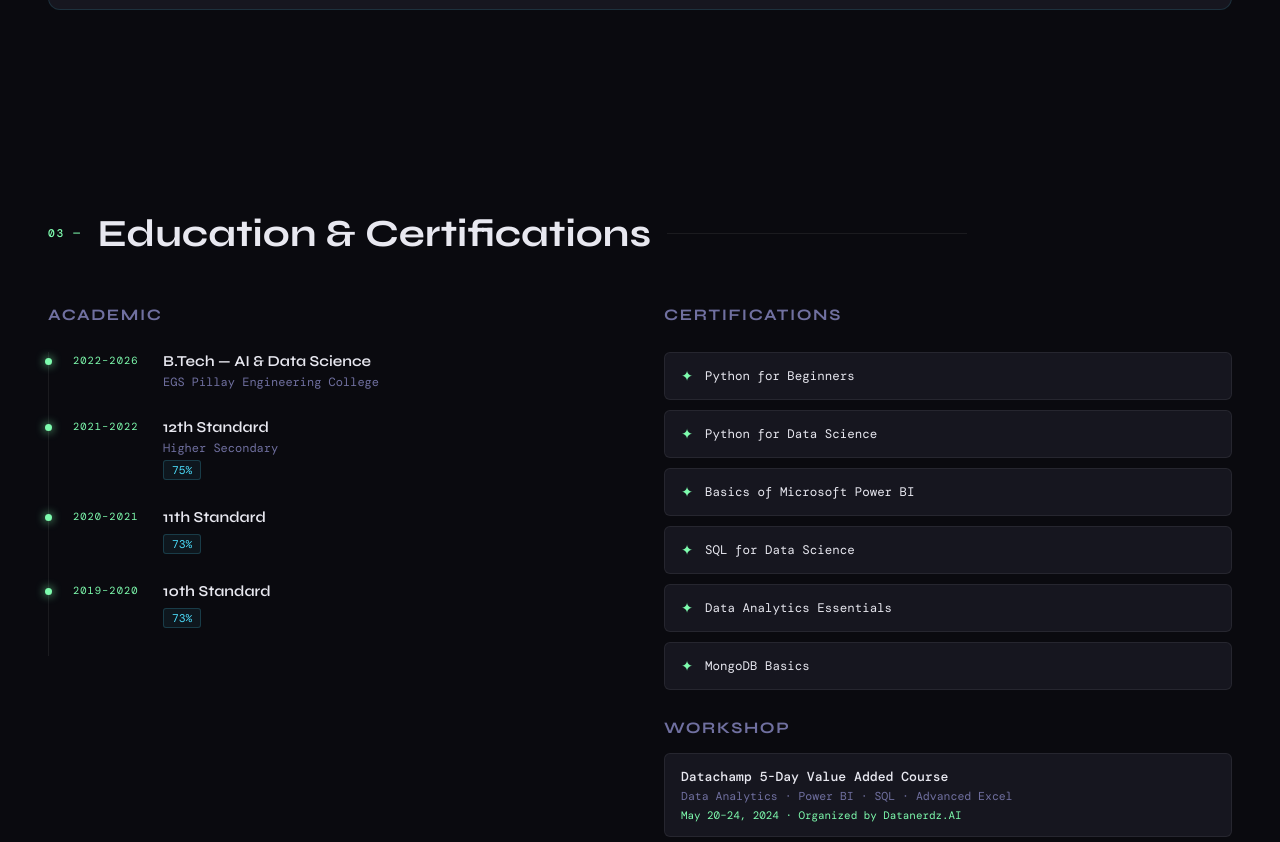
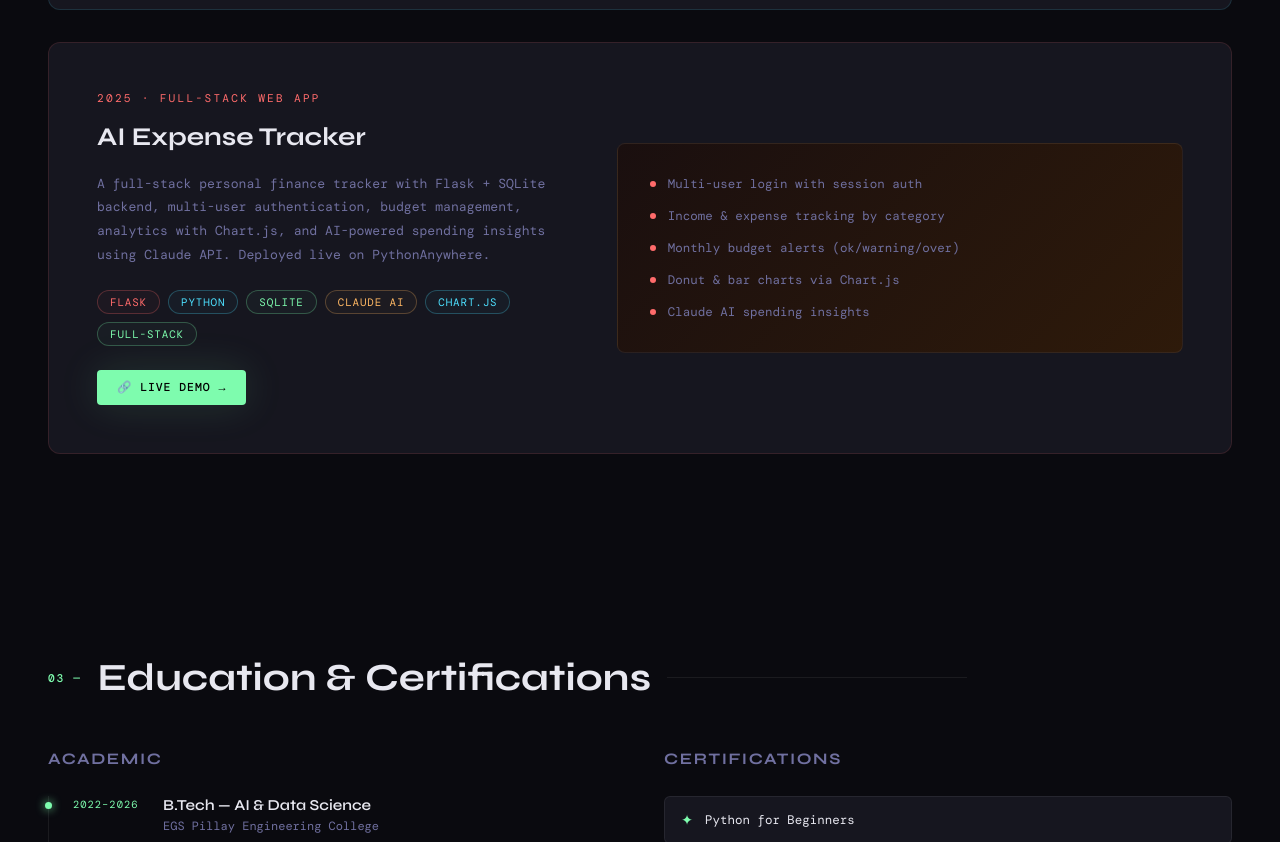
Before and after one commit to Abishek0929/abishek0929.github.io, a plain HTML site: page index.html in a window 1280 px wide. Shown: the part 2938-3780 px from the top of the page. Drawn offline with nearby package versions, Linux system fonts and the light colour scheme; a web font is replaced by a local one.

Commit message:
Update index.html

```diff
--- a/index.html
+++ b/index.html
@@ -537,6 +537,38 @@
           <div class="feature-item"><div class="feature-dot"></div>Scalable to multiple livestock species</div>
         </div>
       </div>
+      <!-- Project 3 — Expense Tracker -->
+<div class="project-card reveal" style="border-color:#ff6b6b22;">
+  <div>
+    <div class="project-year" style="color:var(--accent3);">2025 · Full-Stack Web App</div>
+    <h3 class="project-title">AI Expense Tracker</h3>
+    <p class="project-desc">
+      A full-stack personal finance tracker with Flask + SQLite backend, multi-user authentication,
+      budget management, analytics with Chart.js, and AI-powered spending insights using Claude API.
+      Deployed live on PythonAnywhere.
+    </p>
+    <div class="project-tags">
+      <span class="tag tag-red">Flask</span>
+      <span class="tag tag-blue">Python</span>
+      <span class="tag tag-green">SQLite</span>
+      <span class="tag tag-orange">Claude AI</span>
+      <span class="tag tag-blue">Chart.js</span>
+      <span class="tag tag-green">Full-Stack</span>
+    </div>
+    <div style="margin-top:24px;">
+      <a href="https://abishek007.pythonanywhere.com" target="_blank" class="btn btn-primary" style="font-size:0.72rem;padding:10px 20px;">
+        🔗 Live Demo →
+      </a>
+    </div>
+  </div>
+  <div class="project-visual" style="background:linear-gradient(135deg,#1a0f0f,#2e1a0a);">
+    <div class="feature-item"><div class="feature-dot" style="background:var(--accent3);"></div>Multi-user login with session auth</div>
+    <div class="feature-item"><div class="feature-dot" style="background:var(--accent3);"></div>Income & expense tracking by category</div>
+    <div class="feature-item"><div class="feature-dot" style="background:var(--accent3);"></div>Monthly budget alerts (ok/warning/over)</div>
+    <div class="feature-item"><div class="feature-dot" style="background:var(--accent3);"></div>Donut & bar charts via Chart.js</div>
+    <div class="feature-item"><div class="feature-dot" style="background:var(--accent3);"></div>Claude AI spending insights</div>
+  </div>
+</div>
 
     </div>
   </section>
```
